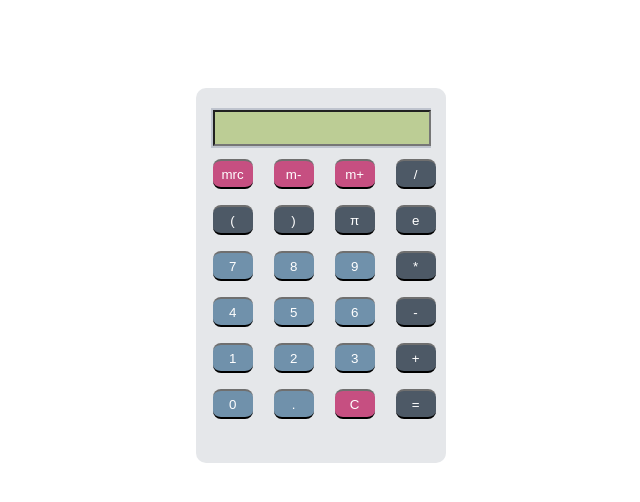
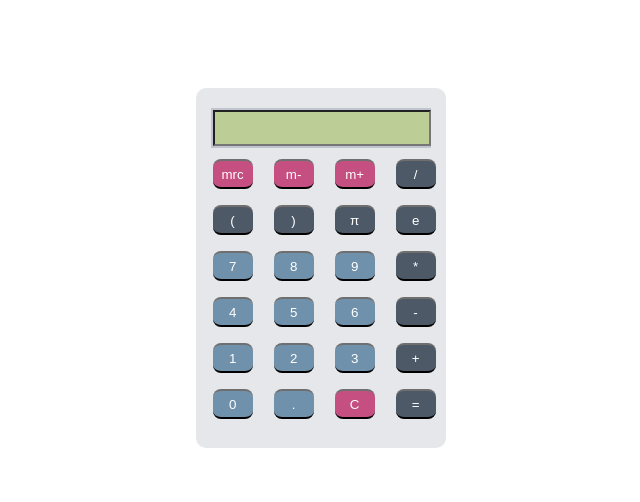
Before and after one commit to MckCanSeeDeep/Calculator, a plain HTML site: page index.html in a window 1280 px wide. Shown: the whole page, without its empty margins (318-958 px from the left). Drawn offline with Linux system fonts and the light colour scheme.

Commit message:
fix calculator box

```diff
--- a/calculator.css
+++ b/calculator.css
@@ -4,7 +4,7 @@
 /* Calculator Box */
 .box {
 	background-color: #e5e7ea;
-	height: 375px;
+	height: 360px;
 	width: 250px;
 	border-radius: 10px;
 	position: relative;
@@ -79,3 +79,10 @@
 	border-top: black 2px solid;
 	border-bottom: 2px #6f6f6f solid;
 }
+
+/*other buttons
+
+<input type="button" value="x^2" class="button function" onClick="">
+				<input type="button" value="x^y" class="button function" onClick="">
+				<input type="button" value="√" class="button function" onClick="Math.sqrt()">
+				<input type="button" value="Rand" class="button function" onClick="v('Math.random()')"> */
```
